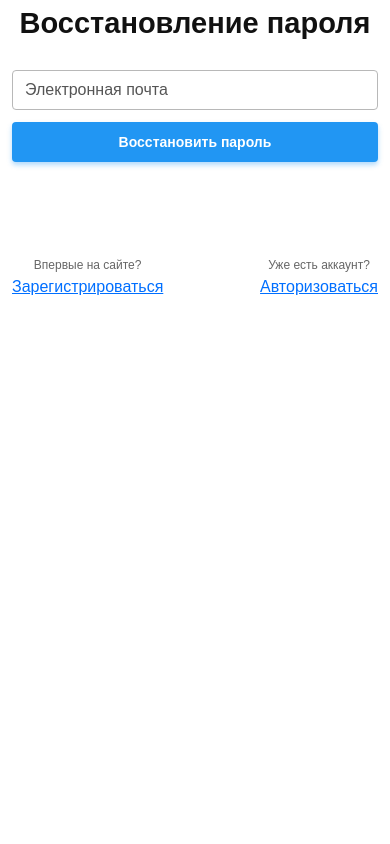
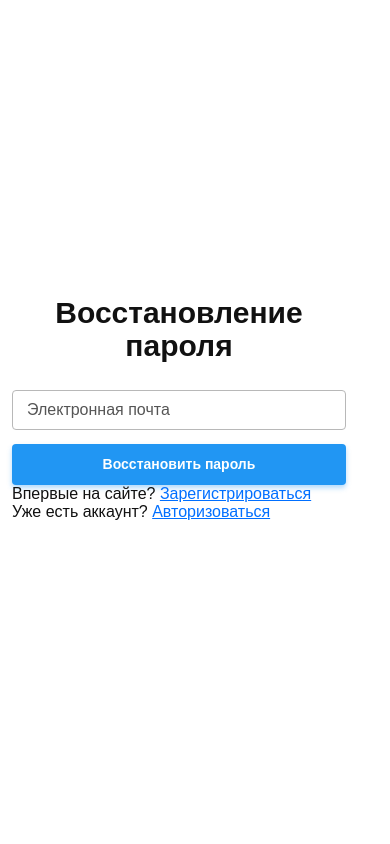
Before and after one commit to Zaharov89/Arina, a Flask app: page /auth/forgot-password in a window 390 px wide. Run offline with Flask 3, Linux system fonts and the light colour scheme; parts of the project's set-up code (start-up, migrations or seed data) failed here and were passed over.

Commit message:
Center forgot password form like other auth pages

```diff
--- a/Arina/frontend/static/auth/register.css
+++ b/Arina/frontend/static/auth/register.css
@@ -348,151 +348,7 @@ body.auth-page {
     font-size: 16px;
 }
 
-body.auth-forgot-page {
-    align-items: flex-start;
-    padding: 8px 16px 24px;
-}
-
 .auth-forgot-card {
     width: min(396px, calc(100vw - 32px));
     padding-top: 0;
 }
-
-.auth-forgot-card .auth-title {
-    margin: 0 0 30px;
-    font-size: 29px;
-    text-align: center;
-}
-
-.auth-field-plain {
-    margin-bottom: 12px;
-}
-
-.auth-field-plain .auth-input-wrapper {
-    height: 40px;
-}
-
-.auth-field-plain input {
-    height: 38px;
-    font-size: 16px;
-    padding-left: 12px;
-}
-
-.auth-forgot-card .auth-submit-btn {
-    height: 40px;
-}
-
-.auth-bottom-links {
-    margin-top: 96px;
-    display: flex;
-    justify-content: space-between;
-    gap: 32px;
-    color: #666666;
-    font-size: 12px;
-    text-align: center;
-}
-
-.auth-bottom-links div {
-    display: flex;
-    flex-direction: column;
-    gap: 6px;
-}
-
-.auth-bottom-links a {
-    font-size: 16px;
-}
-
-.activation-box {
-    margin-top: 24px;
-    padding: 22px 16px;
-    border-radius: 4px;
-    border: 1px solid #d7d7d7;
-    background: #ffffff;
-    text-align: center;
-}
-
-.activation-success {
-    border-color: #188038;
-}
-
-.activation-error {
-    border-color: #d93025;
-}
-
-.activation-already_used {
-    border-color: #1a73e8;
-}
-
-.activation-link {
-    margin-top: 18px;
-}
-
-.token-box {
-    margin: 22px 0;
-    padding: 14px;
-    border-radius: 4px;
-    background: #f8fbff;
-    border: 1px solid #8bb8ff;
-    text-align: left;
-}
-
-.token-box h3 {
-    margin-top: 0;
-    color: #111111;
-}
-
-.token-box label {
-    display: block;
-    margin-top: 12px;
-    margin-bottom: 6px;
-    font-weight: 700;
-    color: #111111;
-}
-
-.token-box textarea {
-    width: 100%;
-    min-height: 90px;
-    border-radius: 4px;
-    border: 1px solid #b8b8b8;
-    padding: 10px;
-    font-size: 12px;
-    resize: vertical;
-}
-
-@media (max-width: 420px) {
-    body.auth-page {
-        padding: 16px 38px 16px 6px;
-    }
-
-    body.auth-forgot-page {
-        padding: 8px 12px 20px;
-    }
-
-    .auth-card,
-    .auth-forgot-card {
-        width: calc(100vw - 56px);
-    }
-
-    .auth-forgot-card {
-        width: calc(100vw - 24px);
-    }
-
-    .auth-title {
-        font-size: 28px;
-    }
-
-    .auth-toast {
-        left: 12px;
-        right: 12px;
-        max-width: none;
-    }
-
-    .hint-icon::after {
-        right: -8px;
-        width: 240px;
-    }
-
-    .auth-bottom-links {
-        gap: 16px;
-    }
-}
```
